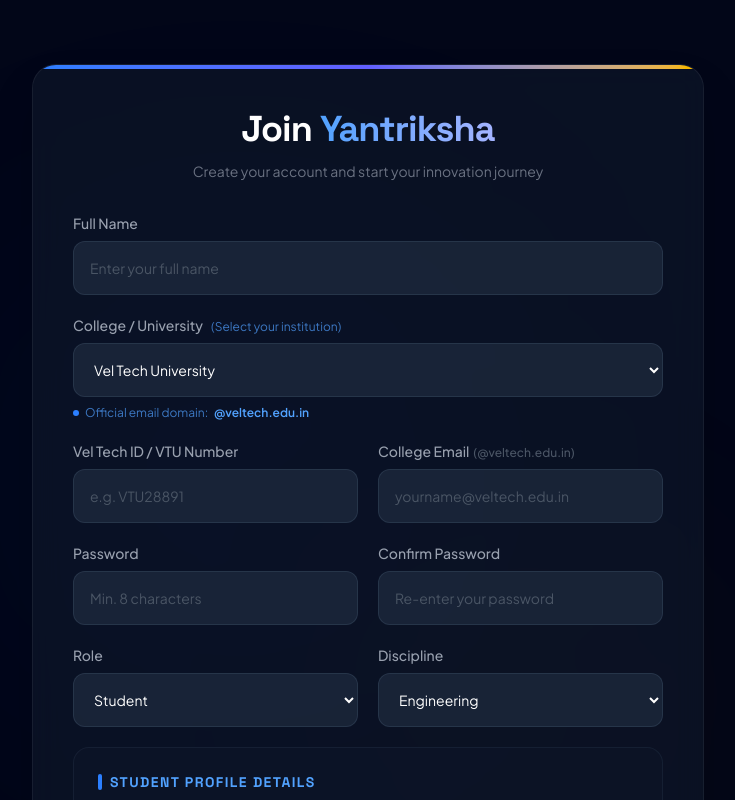
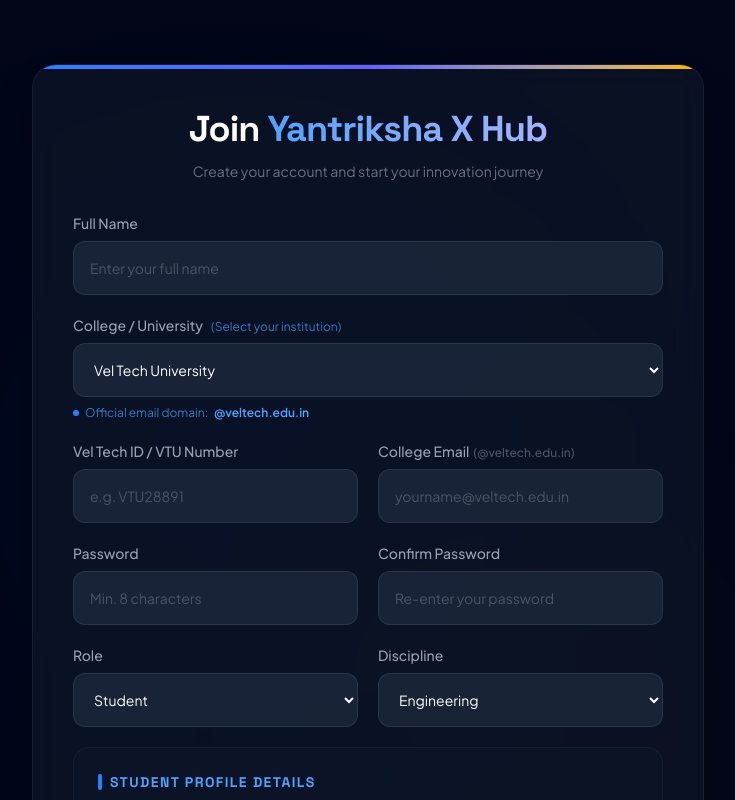
Before and after one commit to personale88/Yantriksha-X-Hub, a Next.js app: page /register in a window 1280 px wide. Shown: the top 800 px of the page, without its empty margins (272-1007 px from the left). Built offline with nearby package versions, Linux system fonts and the light colour scheme.

Commit message:
fix: standardize brand name to 'Yantriksha X Hub' across all pages and components

```diff
--- a/app/dashboard/page.tsx
+++ b/app/dashboard/page.tsx
@@ -78,7 +78,7 @@
               className="h-8 w-auto rounded border border-slate-750 group-hover:border-blue-500 transition"
             />
             <span className="text-xl font-bold text-blue-500 group-hover:text-blue-400 transition">
-              Yantriksha
+              Yantriksha X Hub
             </span>
           </Link>
         </div>
--- a/app/register/page.tsx
+++ b/app/register/page.tsx
@@ -128,7 +128,7 @@
             <h1 className="text-4xl font-extrabold text-white tracking-tight">
               Join{' '}
               <span className="bg-gradient-to-r from-blue-400 to-indigo-300 bg-clip-text text-transparent">
-                Yantriksha
+                Yantriksha X Hub
               </span>
             </h1>
             <p className="text-gray-500 mt-3 text-sm">
--- a/components/hero/Hero.tsx
+++ b/components/hero/Hero.tsx
@@ -43,7 +43,7 @@
             <div className="flex flex-wrap gap-4 mt-10">
               <Link href="/register">
                 <button className="relative group bg-blue-600 hover:bg-blue-700 text-white px-8 py-4 rounded-xl font-bold transition-all duration-300 shadow-xl shadow-blue-900/40 border border-blue-500/30 hover:-translate-y-1 overflow-hidden">
-                  <span className="relative z-10">Join Yantriksha →</span>
+                  <span className="relative z-10">Join Yantriksha X Hub →</span>
                   <div className="absolute inset-0 bg-gradient-to-r from-blue-500 to-indigo-600 opacity-0 group-hover:opacity-100 transition-opacity duration-300" />
                 </button>
               </Link>
--- a/components/layout/Footer.tsx
+++ b/components/layout/Footer.tsx
@@ -77,7 +77,7 @@
             <div className="mt-6">
               <Link href="/register">
                 <button className="w-full text-sm font-semibold bg-blue-600/20 hover:bg-blue-600 border border-blue-500/30 text-blue-400 hover:text-white px-4 py-2.5 rounded-lg transition-all duration-300">
-                  Join Yantriksha →
+                  Join Yantriksha X Hub →
                 </button>
               </Link>
             </div>
```
